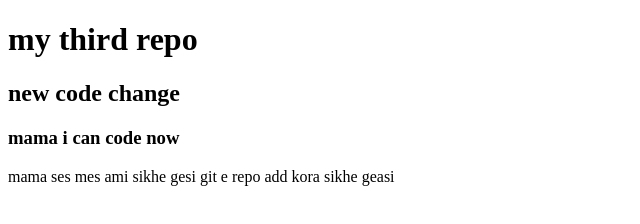
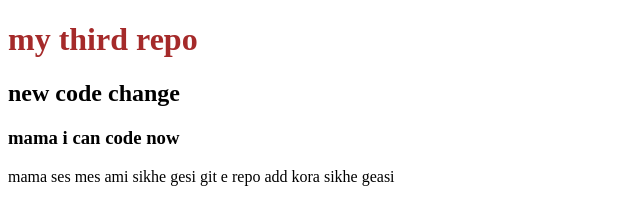
Before and after one commit to S-M-Nahid-Hasan/third-repo, a plain HTML site: page index.html in a window 1280 px wide. Shown: the whole page, without its empty margins (0-640 px from the left). Drawn offline with Linux system fonts and the light colour scheme.

Commit message:
h1 color added

```diff
--- /dev/null
+++ b/futani.css
@@ -0,0 +1,3 @@
+h1{
+    color: brown;
+}
--- a/index.html
+++ b/index.html
@@ -5,6 +5,7 @@
     <meta http-equiv="X-UA-Compatible" content="IE=edge">
     <meta name="viewport" content="width=device-width, initial-scale=1.0">
     <title>third repo</title>
+    <link rel="stylesheet" href="futani.css">
 </head>
 <body>
     <h1>my third repo</h1>
```
